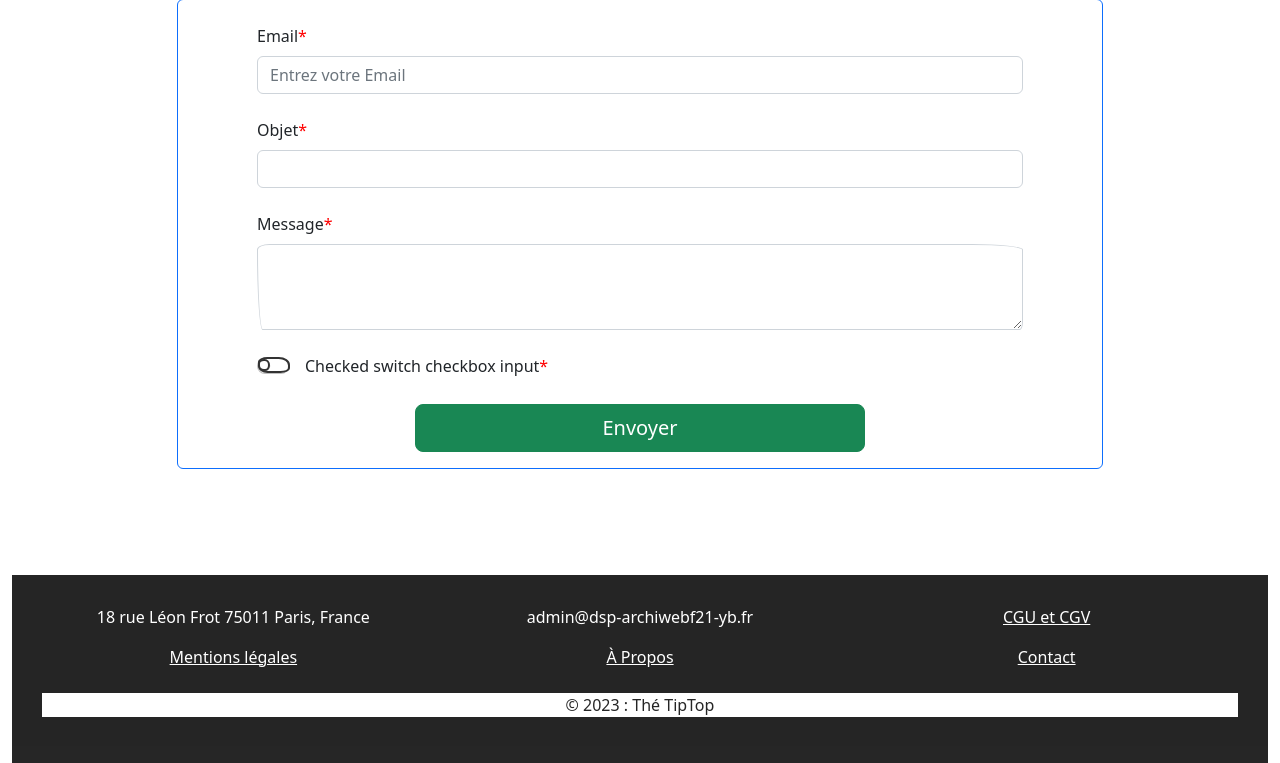
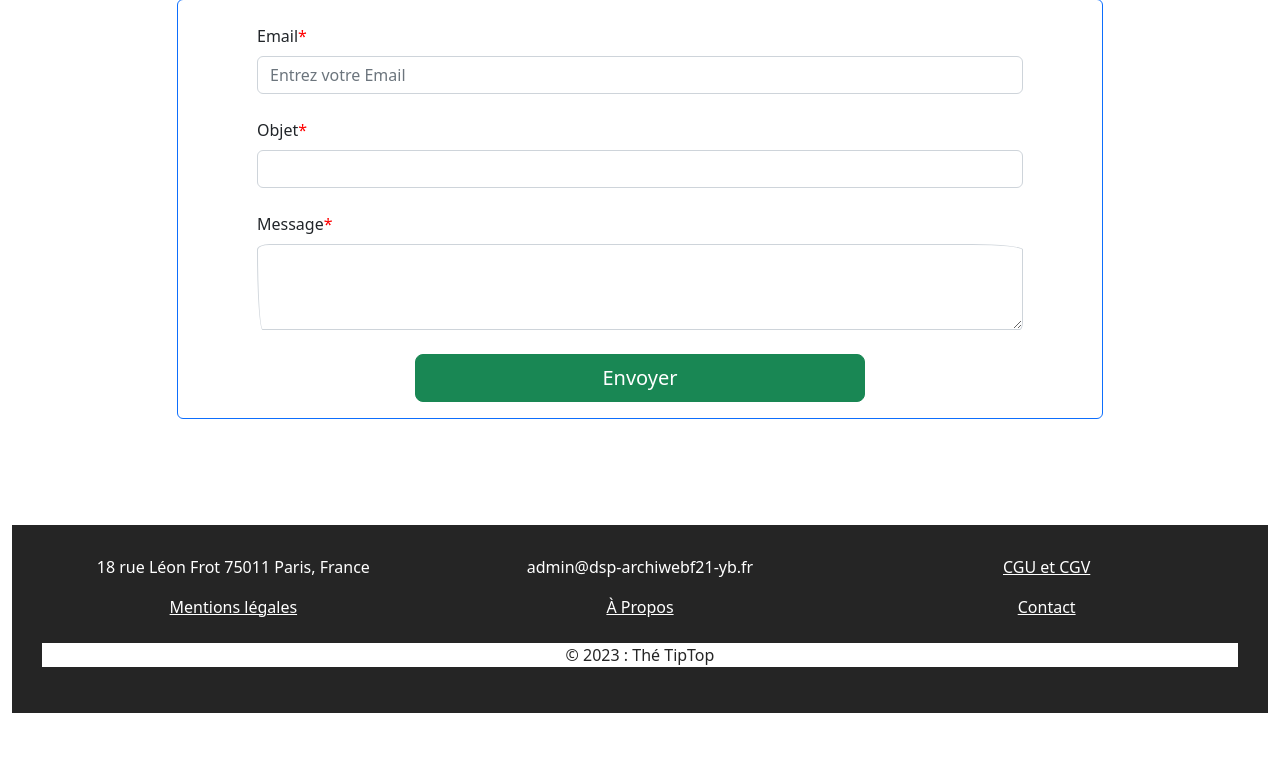
Before and after one commit to blaghmi97/SymfonyTipTop, a Symfony app: template templates/home/contact.html.twig in a window 1280 px wide. Shown: the part 271-1034 px from the top of the page. After the commit the page ends 984 px from the top, so only its background shows below. Run offline with Twig, Linux system fonts and the light colour scheme; the template is opened without the code that fills it, so the values that code supplies are empty; some libraries are stand-ins or nearby versions; some web fonts are replaced.

Commit message:
Update contact.html.twig

```diff
--- a/templates/home/contact.html.twig
+++ b/templates/home/contact.html.twig
@@ -188,15 +188,6 @@ En fonction de votre situation,le conseiller pourra vous proposer un rendez-vous
     </div>
    </div>
 
-    <div class="row justify-content-center">
-    <div class="col-10">
-      <div class="form-check form-switch mt-4">
-        <input class="form-check-input " type="checkbox" id="accept"  required>
-        <label class="form-check-label" for="accept">Checked switch checkbox input</label><span style="color:red;">*</span>
-      </div>
-      </div>
-    </div>
-
 
     <div class="row justify-content-center mb-3">
       <div class="col-6 mt-4">
```
